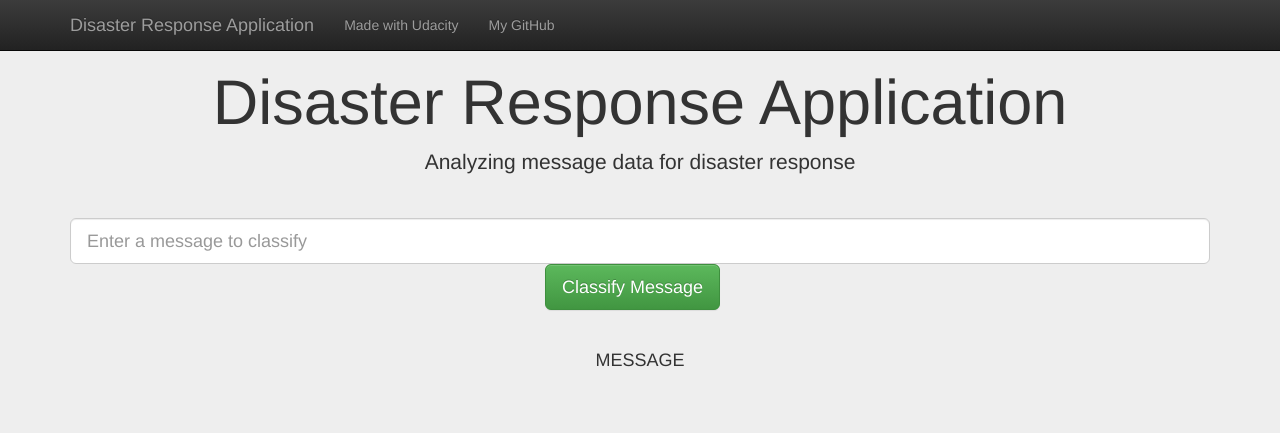
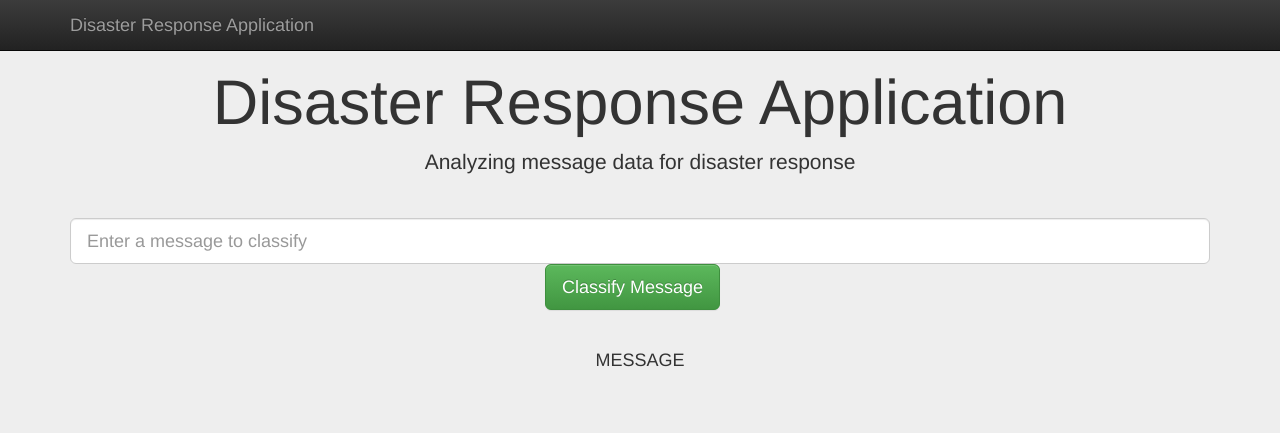
Before and after one commit to 2series/Data-Scientist-Portfolio, a Python web app: template Project 5 - Disaster Response Pipeline/app/templates/go.html in a window 1280 px wide. Shown: the top 433 px of the page. Run offline with Jinja, Linux system fonts and the light colour scheme; the template is opened without the code that fills it, so the values that code supplies are empty; some libraries are stand-ins or nearby versions.

Commit message:
Update master.html

```diff
--- a/Project 5 - Disaster Response Pipeline/app/templates/master.html
+++ b/Project 5 - Disaster Response Pipeline/app/templates/master.html
@@ -22,8 +22,6 @@
         </div>
         <div id="navbar" class="collapse navbar-collapse">
             <ul class="nav navbar-nav">
-                <li><a href="https://www.udacity.com/">Made with Udacity</a></li>
-                <li><a href="https://github.com/chenbowen184">My GitHub</a></li>
             </ul>
         </div>
     </div>
```
